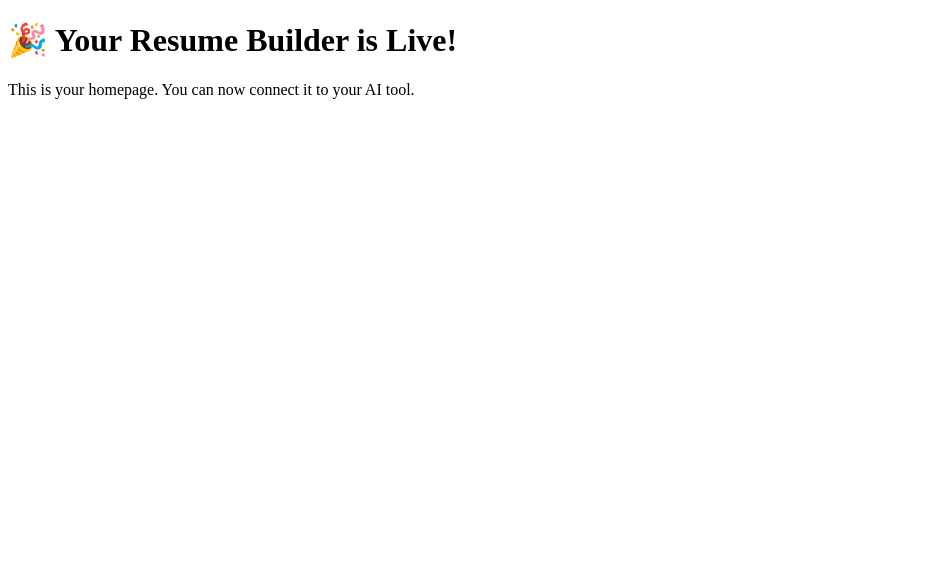
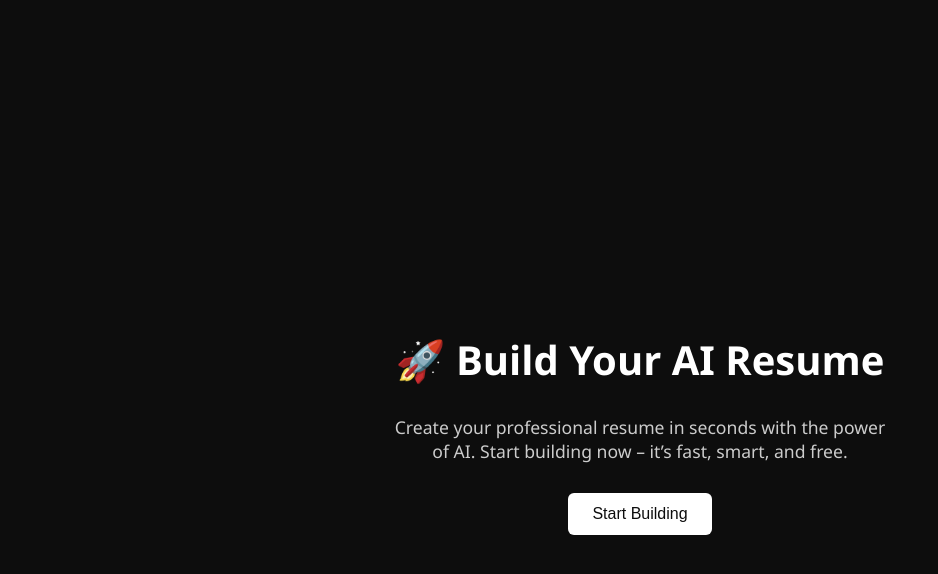
Before and after one commit to skyrocketbrands/Resume-Builder, a plain HTML site: page index.html in a window 1280 px wide. Shown: the whole page, without its empty margins (0-938 px from the left). Drawn offline with Linux system fonts and the light colour scheme.

Commit message:
index.html

```diff
--- a/index.html
+++ b/index.html
@@ -1,10 +1,70 @@
-<!DOCTYPE html>
-<html>
+ <!DOCTYPE html>
+<html lang="en">
 <head>
-  <title>Resume Builder</title>
+  <meta charset="UTF-8" />
+  <meta name="viewport" content="width=device-width, initial-scale=1.0" />
+  <title>AI Resume Builder</title>
+  <style>
+    body {
+      margin: 0;
+      font-family: 'Segoe UI', Tahoma, Geneva, Verdana, sans-serif;
+      background-color: #0d0d0d;
+      color: #ffffff;
+      display: flex;
+      flex-direction: column;
+      align-items: center;
+      justify-content: center;
+      min-height: 100vh;
+      padding: 20px;
+    }
+
+    h1 {
+      font-size: 2.5rem;
+      margin-bottom: 10px;
+      color: #ffffff;
+    }
+
+    p {
+      font-size: 1.1rem;
+      color: #cccccc;
+      text-align: center;
+      max-width: 500px;
+      margin-bottom: 30px;
+    }
+
+    button {
+      padding: 12px 24px;
+      font-size: 1rem;
+      background-color: #ffffff;
+      color: #0d0d0d;
+      border: none;
+      border-radius: 6px;
+      cursor: pointer;
+      transition: background-color 0.3s;
+    }
+
+    button:hover {
+      background-color: #cccccc;
+    }
+
+    @media (max-width: 600px) {
+      h1 {
+        font-size: 2rem;
+      }
+
+      p {
+        font-size: 1rem;
+      }
+
+      button {
+        width: 100%;
+      }
+    }
+  </style>
 </head>
 <body>
-  <h1>🎉 Your Resume Builder is Live!</h1>
-  <p>This is your homepage. You can now connect it to your AI tool.</p>
+  <h1>🚀 Build Your AI Resume</h1>
+  <p>Create your professional resume in seconds with the power of AI. Start building now – it’s fast, smart, and free.</p>
+  <button onclick="window.location.href='/build'">Start Building</button>
 </body>
 </html>
```
